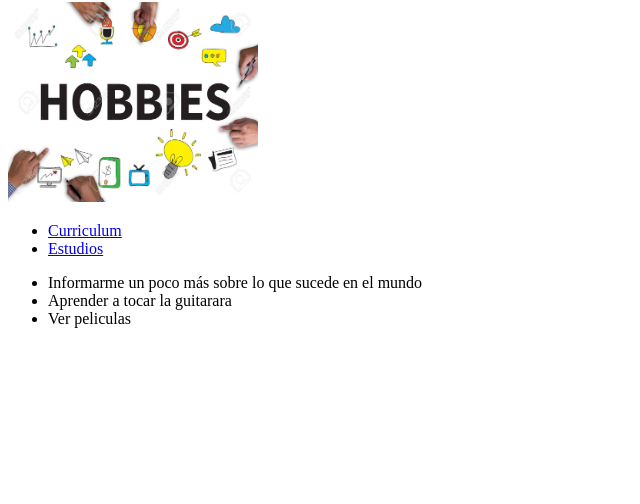
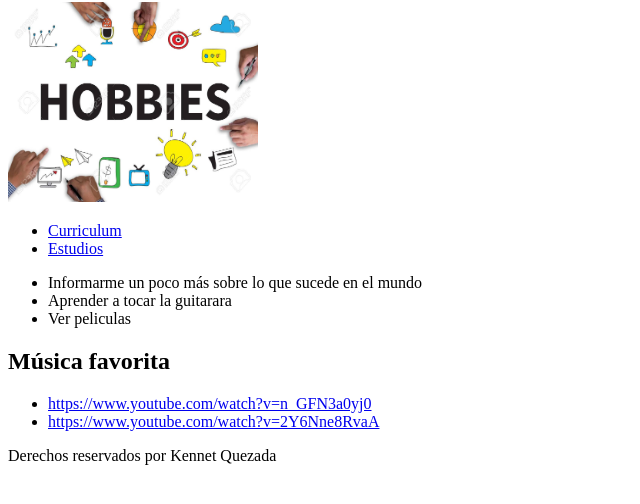
Before and after one commit to KennetQ/Portafolio_PW0219_00114718, a plain HTML site: page Intereses.html in a window 1280 px wide. Shown: the part 78-582 px from the top of the page, without its empty margins (0-640 px from the left). Drawn offline with Linux system fonts and the light colour scheme.

Commit message:
[Tarea1] Consultacon nestor

```diff
--- a/Intereses.html
+++ b/Intereses.html
@@ -26,5 +26,17 @@
        <li>Aprender a tocar la guitarara</li>
        <li>Ver peliculas</li>
    </ul>
+   <h2>Música favorita</h2>
+    <ul>
+        <li>
+            <a href="https://www.youtube.com/watch?v=n_GFN3a0yj0">https://www.youtube.com/watch?v=n_GFN3a0yj0</a>
+        </li>
+        <li>
+            <a href="https://www.youtube.com/watch?v=2Y6Nne8RvaA">https://www.youtube.com/watch?v=2Y6Nne8RvaA</a>
+        </li>
+    </ul>
+    <footer>
+        Derechos reservados por Kennet Quezada
+    </footer>
 </body>
 </html>
```
